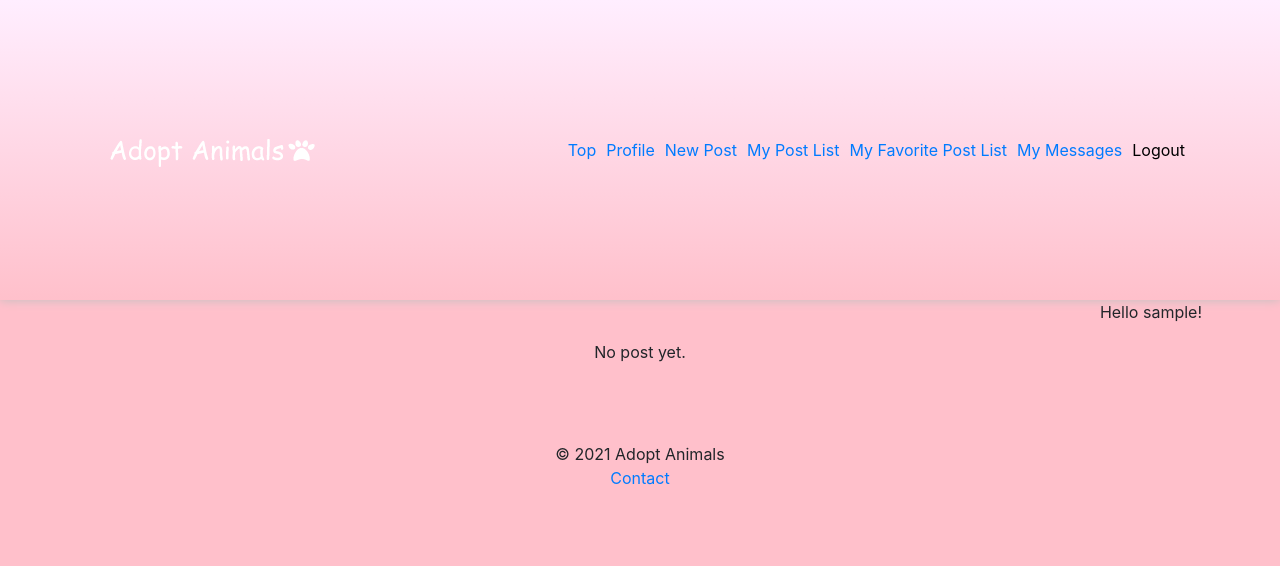
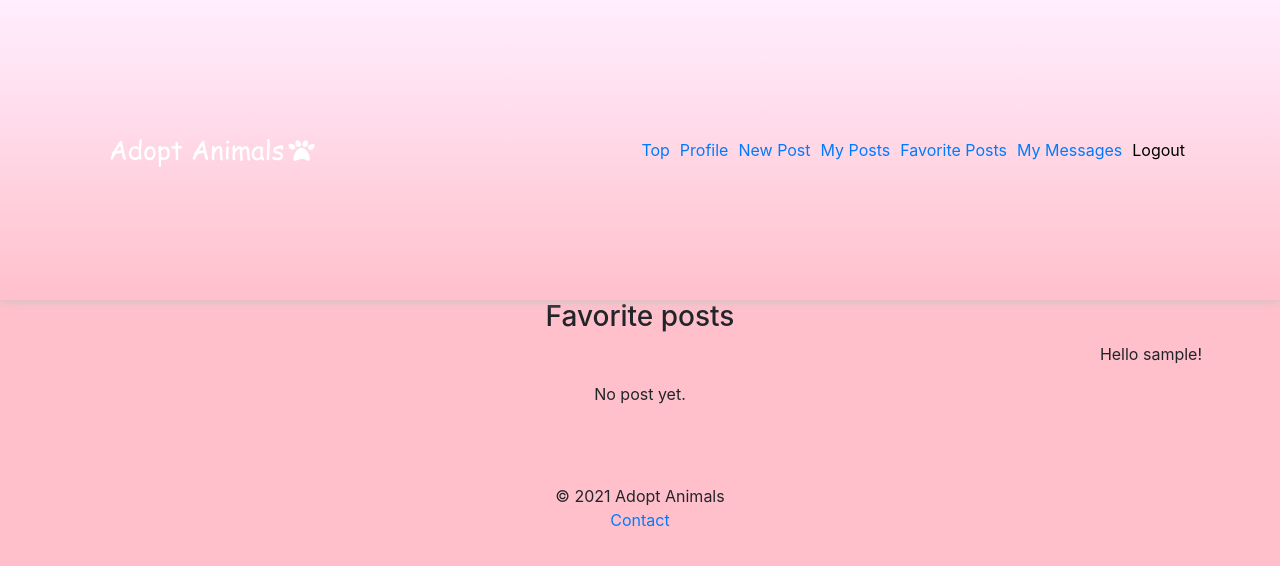
Before and after one commit to toma1031/adoptanimals, a Django app: page /my_fav_post_list/ in a window 1280 px wide. Shown: the top 566 px of the page. Run offline with Django 3.2, Linux system fonts and the light colour scheme; the visitor is signed in with stand-in values (Sample User, id 1); data that the repository does not hold is empty; some libraries are stand-ins or nearby versions.

Commit message:
all pages layout

```diff
--- a/adopt_animals/templates/adopt_animals/pets/my_fav_post_list.html
+++ b/adopt_animals/templates/adopt_animals/pets/my_fav_post_list.html
@@ -4,6 +4,7 @@
 <script type="text/javascript" src="{% static 'js/like.js' %}"></script>
 {% endblock %}
 {% block main %}
+<h3 class="hello w-100 text-center ml-2 mr-2">Favorite posts</h3>
 {% if user.is_authenticated %}
 <p class="hello w-100 text-right ml-2 mr-2">Hello {{ user.get_username }}!</p>
 {% endif %}
--- a/adopt_animals/templates/adopt_animals/pets/my_messages.html
+++ b/adopt_animals/templates/adopt_animals/pets/my_messages.html
@@ -5,6 +5,7 @@
 {% endblock %}
 {% block main %}
 {% if user.is_authenticated %}
+<h3 class="hello w-100 text-center ml-2 mr-2">My messages</h3>
 <p class="hello w-100 text-right ml-2 mr-2">Hello {{ user.get_username }}!</p>
 {% endif %}
 <!-- 検索機能 -->
@@ -23,7 +24,7 @@ messageを意味する -->
 {% else %}
 <!-- 下記のmessage_room_listはViewのcontext_object_name = 'message_room_list'のmessage_room_listをさしている -->
 {% for message_room in message_room_list %}
-<div class="w-100 text-center ml-2 mr-2 each_page_to card ">
+<div class="w-100 text-center ml-2 mr-2 each_page_to card">
     <!-- もしログインしているユーザーがAnimalsの投稿者であれば、inquiry_user（メッセージルーム作成者）の名前を表示させる -->
     {% if message_room.post.user == user %}
     <!-- align-items-centerで上下中央寄せ -->
--- a/adopt_animals/templates/adopt_animals/pets/my_post_list.html
+++ b/adopt_animals/templates/adopt_animals/pets/my_post_list.html
@@ -4,6 +4,7 @@
 <script type="text/javascript" src="{% static 'js/like.js' %}"></script>
 {% endblock %}
 {% block main %}
+<h3 class="hello w-100 text-center ml-2 mr-2">My posts</h3>
 {% if user.is_authenticated %}
 <p class="hello w-100 text-right ml-2 mr-2">Hello {{ user.get_username }}!</p>
 {% endif %}
--- a/templates/_navbar.html
+++ b/templates/_navbar.html
@@ -11,8 +11,8 @@
       <!-- ログイン中に表示したいナビゲーション -->
       <li class="nav-item"><a class="change_user" href="{% url 'accounts:accounts_change_user' user.username %}">Profile</a></li>
       <li class="nav-item"><a class="new_post" href="{% url 'adopt_animals:post_new' %}">New Post</a></li>
-      <li class="nav-item"><a class="my_post_list" href="{% url 'adopt_animals:my_post_list' %}">My Post List</a></li>
-      <li class="nav-item"><a class="my_fav_post_list" href="{% url 'adopt_animals:my_fav_post_list' %}">My Favorite Post List</a></li>
+      <li class="nav-item"><a class="my_post_list" href="{% url 'adopt_animals:my_post_list' %}">My Posts</a></li>
+      <li class="nav-item"><a class="my_fav_post_list" href="{% url 'adopt_animals:my_fav_post_list' %}">Favorite Posts</a></li>
       <li class="nav-item"><a class="my_message_list" href="{% url 'adopt_animals:my_messages' %}">My Messages</a></li>
       <li class="nav-item"><a class="logout" href="{% url 'logout' %}">Logout</a></li>
       {% else %}
@@ -31,8 +31,8 @@
       <!-- ログイン中に表示したいナビゲーション -->
       <li class="nav-item"><a class="change_user" href="{% url 'accounts:accounts_change_user' user.username %}">Profile</a></li>
       <li class="nav-item"><a class="new_post" href="{% url 'adopt_animals:post_new' %}">New Post</a></li>
-      <li class="nav-item"><a class="my_post_list" href="{% url 'adopt_animals:my_post_list' %}">My Post List</a></li>
-      <li class="nav-item"><a class="my_post_list" href="{% url 'adopt_animals:my_fav_post_list' %}">My Favorite Post List</a></li>
+      <li class="nav-item"><a class="my_post_list" href="{% url 'adopt_animals:my_post_list' %}">My Posts</a></li>
+      <li class="nav-item"><a class="my_fav_post_list" href="{% url 'adopt_animals:my_fav_post_list' %}">Favorite Posts</a></li>
       <li class="nav-item"><a class="my_post_list" href="{% url 'adopt_animals:my_messages' %}">My Messages</a></li>
       <li class="nav-item"><a class="logout" href="{% url 'logout' %}">Logout</a></li>
       {% else %}
@@ -40,7 +40,6 @@
       <li class="nav-item"><a class="login" href="{% url 'login' %}">Login</a></li>
       <li class="nav-item"><a class="signup" href="{% url 'accounts:accounts_signup' %}">Sign Up</a></li>
       {% endif %}
-      <li class="nav-item"><a class="contact_form" href="{% url 'adopt_animals:contact_form' %}">Contact</a></li>
     </ul>
     </nav>
   </div>
```
Also changed, not shown: adopt_animals/static/css/main.css (+11 -1 lines).
